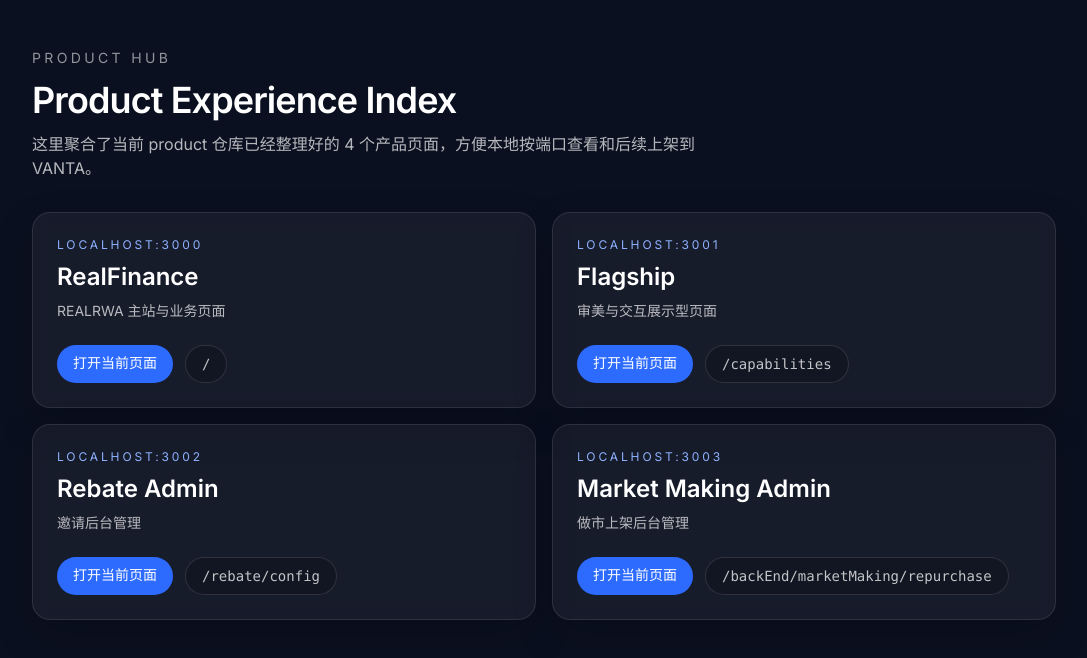
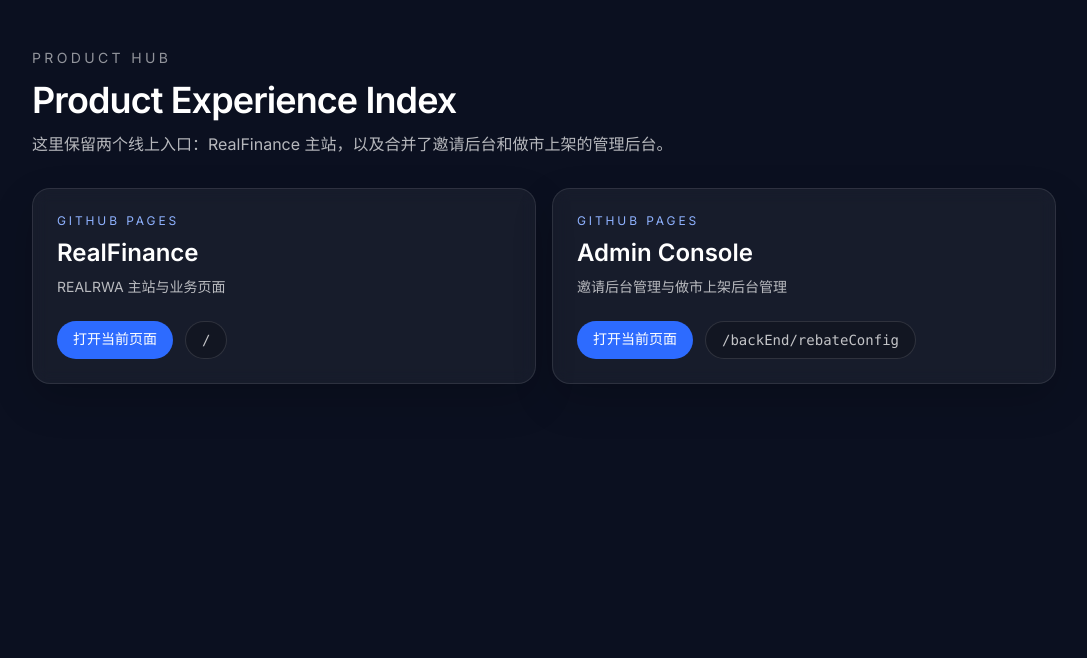
Before and after one commit to jiangnan0622/demo, a Next.js app: page /demo-hub in a window 1280 px wide. Shown: the top 658 px of the page, without its empty margins (96-1183 px from the left). Built offline with nearby package versions, Linux system fonts and the light colour scheme.

Commit message:
publish consolidated demo hub

```diff
--- a/next.config.ts
+++ b/next.config.ts
@@ -7,6 +7,7 @@
   output: isGithubPages ? "export" : undefined,
   basePath: isGithubPages ? "/demo" : undefined,
   assetPrefix: isGithubPages ? "/demo/" : undefined,
+  trailingSlash: isGithubPages,
   images: {
     unoptimized: true,
   },
--- a/src/app/backEnd/marketListing/recycleListing/page.tsx
+++ b/src/app/backEnd/marketListing/recycleListing/page.tsx
@@ -1,21 +1,14 @@
+import { Suspense } from "react";
+
 import { BackendConsoleShell } from "@/projects/market-making-demo/components/backend-console-shell";
 import { RecoveryListingPage } from "@/projects/market-making-demo/components/recovery-listing-page";
 
-type RecycleListingManagementRoutePageProps = {
-  searchParams?: Promise<{
-    config?: string;
-  }>;
-};
-
-export default async function RecycleListingManagementRoutePage({
-  searchParams,
-}: RecycleListingManagementRoutePageProps) {
-  const params = searchParams ? await searchParams : {};
-  const initialConfigOpen = params.config === "1" || params.config === "open";
-
+export default function RecycleListingManagementRoutePage() {
   return (
     <BackendConsoleShell activeGroup="market-making" activeItem="recycle-listing">
-      <RecoveryListingPage initialConfigOpen={initialConfigOpen} />
+      <Suspense fallback={null}>
+        <RecoveryListingPage />
+      </Suspense>
     </BackendConsoleShell>
   );
 }
--- a/src/app/backEnd/marketListing/repurchaseListing/page.tsx
+++ b/src/app/backEnd/marketListing/repurchaseListing/page.tsx
@@ -1,21 +1,14 @@
+import { Suspense } from "react";
+
 import { BackendConsoleShell } from "@/projects/market-making-demo/components/backend-console-shell";
 import { RepurchaseListingPage } from "@/projects/market-making-demo/components/repurchase-listing-page";
 
-type RepurchaseListingManagementRoutePageProps = {
-  searchParams?: Promise<{
-    config?: string;
-  }>;
-};
-
-export default async function RepurchaseListingManagementRoutePage({
-  searchParams,
-}: RepurchaseListingManagementRoutePageProps) {
-  const params = searchParams ? await searchParams : {};
-  const initialConfigOpen = params.config === "1" || params.config === "open";
-
+export default function RepurchaseListingManagementRoutePage() {
   return (
     <BackendConsoleShell activeGroup="market-making" activeItem="repurchase-listing">
-      <RepurchaseListingPage initialConfigOpen={initialConfigOpen} />
+      <Suspense fallback={null}>
+        <RepurchaseListingPage />
+      </Suspense>
     </BackendConsoleShell>
   );
 }
--- a/src/app/demo-hub/page.tsx
+++ b/src/app/demo-hub/page.tsx
@@ -1,29 +1,15 @@
-import Link from "next/link";
-
 const productEntries = [
   {
     name: "RealFinance",
     description: "REALRWA 主站与业务页面",
-    route: "/",
-    port: "3000",
+    href: "https://jiangnan0622.github.io/demo/",
+    path: "/",
   },
   {
-    name: "Flagship",
-    description: "审美与交互展示型页面",
-    route: "/capabilities",
-    port: "3001",
-  },
-  {
-    name: "Rebate Admin",
-    description: "邀请后台管理",
-    route: "/rebate/config",
-    port: "3002",
-  },
-  {
-    name: "Market Making Admin",
-    description: "做市上架后台管理",
-    route: "/backEnd/marketMaking/repurchase",
-    port: "3003",
+    name: "Admin Console",
+    description: "邀请后台管理与做市上架后台管理",
+    href: "https://jiangnan0622.github.io/demo/backEnd/rebateConfig",
+    path: "/backEnd/rebateConfig",
   },
 ];
 
@@ -35,8 +21,7 @@
           <p className="text-sm uppercase tracking-[0.24em] text-white/55">Product Hub</p>
           <h1 className="text-4xl font-semibold tracking-tight">Product Experience Index</h1>
           <p className="max-w-2xl text-base text-white/70">
-            这里聚合了当前 product 仓库已经整理好的 4 个产品页面，方便本地按端口查看和后续上架到
-            VANTA。
+            这里保留两个线上入口：RealFinance 主站，以及合并了邀请后台和做市上架的管理后台。
           </p>
         </header>
 
@@ -47,22 +32,20 @@
               className="rounded-2xl border border-white/10 bg-white/5 p-6 shadow-[0_16px_40px_rgba(0,0,0,0.18)] backdrop-blur"
             >
               <div className="space-y-2">
-                <p className="text-xs uppercase tracking-[0.24em] text-[#8fb2ff]">
-                  localhost:{entry.port}
-                </p>
+                <p className="text-xs uppercase tracking-[0.24em] text-[#8fb2ff]">GitHub Pages</p>
                 <h2 className="text-2xl font-semibold">{entry.name}</h2>
                 <p className="text-sm text-white/70">{entry.description}</p>
               </div>
 
               <div className="mt-6 flex flex-wrap gap-3 text-sm">
-                <Link
-                  href={entry.route}
+                <a
+                  href={entry.href}
                   className="rounded-full bg-[#2d6bff] px-4 py-2 font-medium text-white transition hover:bg-[#2459d6]"
                 >
                   打开当前页面
-                </Link>
+                </a>
                 <code className="rounded-full border border-white/12 bg-black/20 px-4 py-2 text-white/75">
-                  {entry.route}
+                  {entry.path}
                 </code>
               </div>
             </article>
--- a/src/app/page.tsx
+++ b/src/app/page.tsx
@@ -1,5 +1,5 @@
-import { redirect } from "next/navigation";
+import { OfficialSitePage } from "@/projects/realrwa-demo/components/realrwa/official-site-page";
 
 export default function HomePage() {
-  redirect("/backEnd/marketMaking/repurchase");
+  return <OfficialSitePage />;
 }
--- a/src/projects/market-making-demo/components/backend-console-shell.tsx
+++ b/src/projects/market-making-demo/components/backend-console-shell.tsx
@@ -179,7 +179,7 @@
 function BrandLockup() {
   return (
     <Link href="/backEnd/product/list" className="flex items-center gap-[9px]">
-      <Image src="/logo-mark.svg" alt="REAL" width={24} height={24} className="size-6 object-contain" />
+      <Image src="/logo-mark.svg" alt="REAL" width={46} height={32} className="h-8 w-[46px] object-contain" />
       <span className="text-[18px] font-semibold tracking-[-0.02em] text-white">REAL</span>
     </Link>
   );
--- a/src/projects/market-making-demo/components/recovery-listing-page.tsx
+++ b/src/projects/market-making-demo/components/recovery-listing-page.tsx
@@ -478,12 +478,14 @@
 export function RecoveryListingPage({ initialConfigOpen = false }: { initialConfigOpen?: boolean }) {
   const searchParams = useSearchParams();
   const roleQuery = searchParams.get("role");
+  const configQuery = searchParams.get("config");
+  const shouldOpenConfig = initialConfigOpen || configQuery === "1" || configQuery === "open";
   const viewer = useMemo(() => getRecoveryCurrentViewer(roleQuery), [roleQuery]);
   const [query, setQuery] = useState<RecoveryListingQuery>(() => createDefaultRecoveryQuery(viewer));
   const [records, setRecords] = useState<RecoveryListingRecord[]>([]);
   const [loading, setLoading] = useState(true);
   const [assets, setAssets] = useState<RecoveryAssetOption[]>([]);
-  const [configOpen, setConfigOpen] = useState(initialConfigOpen);
+  const [configOpen, setConfigOpen] = useState(() => shouldOpenConfig);
 
   useEffect(() => {
     setQuery(createDefaultRecoveryQuery(viewer));
--- a/src/projects/market-making-demo/components/repurchase-listing-page.tsx
+++ b/src/projects/market-making-demo/components/repurchase-listing-page.tsx
@@ -275,8 +275,10 @@
 export function RepurchaseListingPage({ initialConfigOpen = false }: { initialConfigOpen?: boolean }) {
   const searchParams = useSearchParams();
   const roleQuery = searchParams.get("role");
+  const configQuery = searchParams.get("config");
+  const shouldOpenConfig = initialConfigOpen || configQuery === "1" || configQuery === "open";
   const viewer = useMemo(() => getRepurchaseCurrentViewer(roleQuery), [roleQuery]);
-  const [configOpen, setConfigOpen] = useState(initialConfigOpen);
+  const [configOpen, setConfigOpen] = useState(() => shouldOpenConfig);
 
   return (
     <div className="w-full">
```
Also changed, not shown: public/logo-mark.svg.
